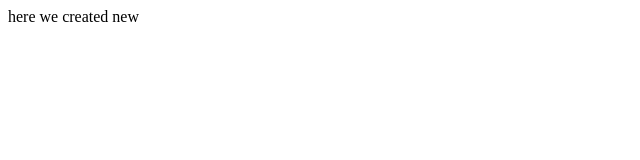
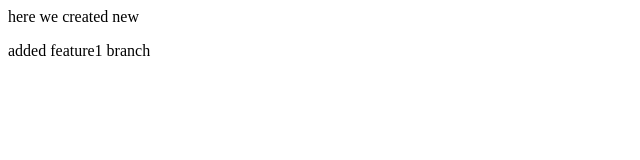
Before and after one commit to chotumms7/localRepo, a plain HTML site: page index.html in a window 1280 px wide. Shown: the whole page, without its empty margins (0-640 px from the left). Drawn offline with Linux system fonts and the light colour scheme.

Commit message:
added new branch

```diff
--- a/index.html
+++ b/index.html
@@ -1 +1,2 @@
 <p>here we created new</p>
+<p>added feature1 branch</p>
```
